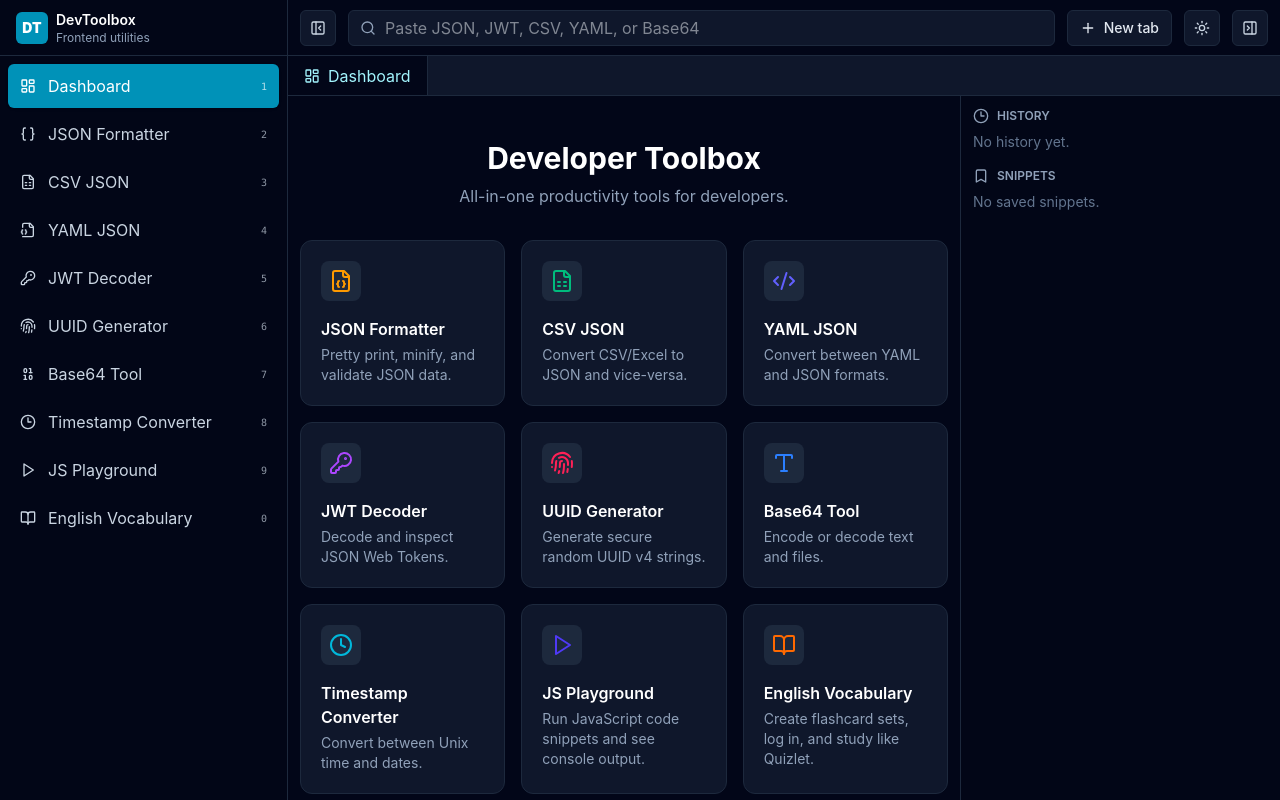
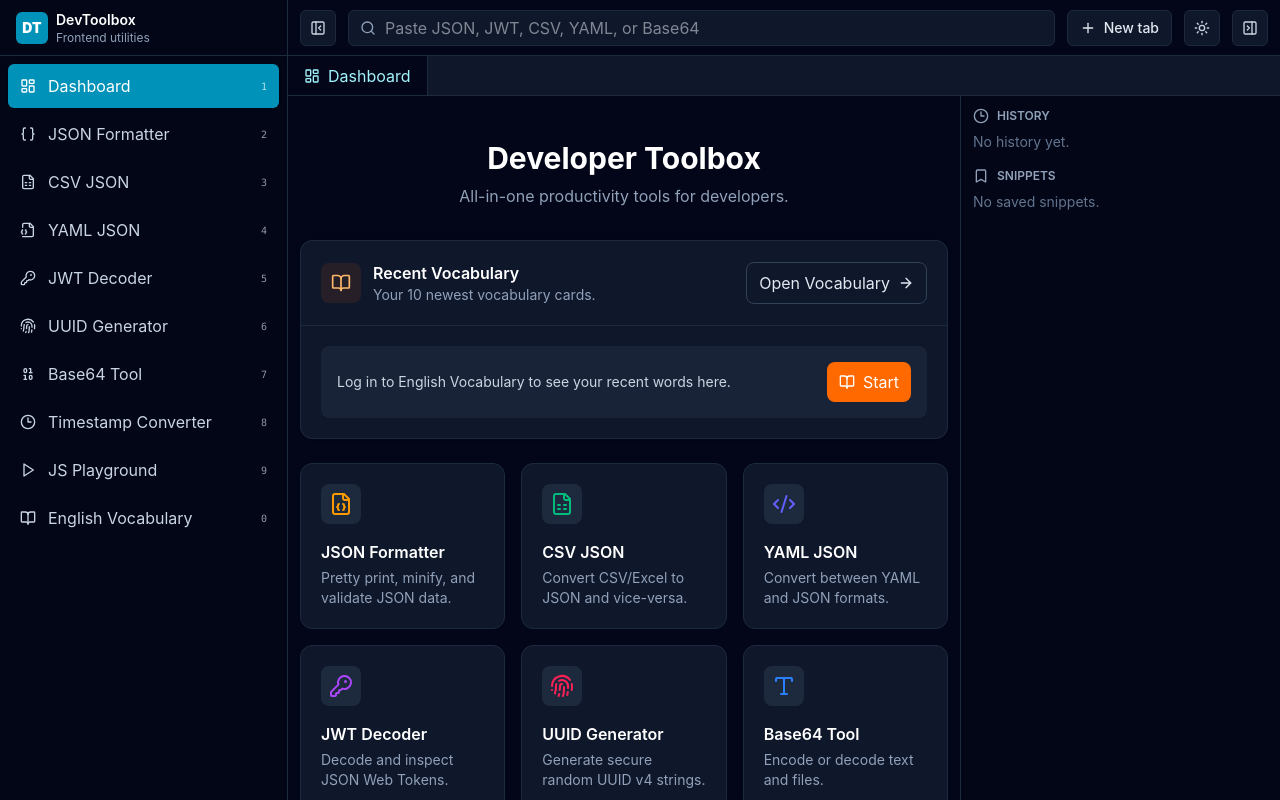
Before and after one commit to PhatKhy2022/DevToolbox, a Vue app: page / in a window 1280 px wide. Built offline with nearby package versions, Linux system fonts and the light colour scheme.

Commit message:
feat: add recent vocabulary section to Dashboard with user authentication handling

```diff
--- a/src/tools/Dashboard.vue
+++ b/src/tools/Dashboard.vue
@@ -1,20 +1,26 @@
 <script setup lang="ts">
+import { computed, onMounted } from 'vue'
 import {
   Code2,
   FileJson,
   FileSpreadsheet,
   Fingerprint,
-  Hash,
   KeyRound,
   Type,
   Clock,
   Play,
   BookOpen,
+  ArrowRight,
 } from '@lucide/vue'
+import { useVocabAuthStore } from '@/stores/vocabAuth'
+import { useVocabularyStore } from '@/stores/vocabulary'
 import { useWorkspaceStore } from '@/stores/workspace'
 import type { ToolId } from '@/types/tool'
+import type { VocabCard } from '@/types/vocabulary'
 
 const workspace = useWorkspaceStore()
+const auth = useVocabAuthStore()
+const vocabulary = useVocabularyStore()
 
 const tools = [
   { id: 'json', name: 'JSON Formatter', description: 'Pretty print, minify, and validate JSON data.', icon: FileJson, color: 'text-amber-500' },
@@ -28,8 +34,36 @@ const tools = [
   { id: 'english-vocab', name: 'English Vocabulary', description: 'Create flashcard sets, log in, and study like Quizlet.', icon: BookOpen, color: 'text-orange-500' },
 ] as const
 
+interface RecentVocabularyItem extends VocabCard {
+  deckId: string
+  deckTitle: string
+}
+
+const recentVocabulary = computed<RecentVocabularyItem[]>(() =>
+  vocabulary.decks
+    .flatMap((deck) =>
+      deck.cards.map((card) => ({
+        ...card,
+        deckId: deck.id,
+        deckTitle: deck.title,
+      })),
+    )
+    .sort((a, b) => new Date(b.createdAt).getTime() - new Date(a.createdAt).getTime())
+    .slice(0, 10),
+)
+
+onMounted(() => {
+  if (auth.isLoggedIn) {
+    vocabulary.syncForUser()
+  }
+})
+
 function selectTool(id: ToolId) {
   workspace.setTool(id)
+}
+
+function openVocabulary() {
+  workspace.setTool('english-vocab')
 }
 </script>
 
@@ -39,6 +73,74 @@ function selectTool(id: ToolId) {
       <h2 class="text-3xl font-bold text-slate-900 dark:text-white">Developer Toolbox</h2>
       <p class="mt-2 text-slate-500 dark:text-slate-400">All-in-one productivity tools for developers.</p>
     </div>
+
+    <section class="mb-6 overflow-hidden rounded-xl border border-slate-200 bg-white shadow-sm dark:border-slate-800 dark:bg-slate-900">
+      <div class="flex flex-col gap-3 border-b border-slate-200 p-5 dark:border-slate-800 sm:flex-row sm:items-center sm:justify-between">
+        <div class="flex items-center gap-3">
+          <div class="flex size-10 items-center justify-center rounded-lg bg-orange-50 text-orange-500 dark:bg-orange-500/10 dark:text-orange-300">
+            <BookOpen class="size-5" />
+          </div>
+          <div>
+            <h3 class="font-semibold text-slate-900 dark:text-white">Recent Vocabulary</h3>
+            <p class="text-sm text-slate-500 dark:text-slate-400">Your 10 newest vocabulary cards.</p>
+          </div>
+        </div>
+        <button
+          class="inline-flex items-center justify-center gap-2 rounded-lg border border-slate-200 px-3 py-2 text-sm font-medium text-slate-700 transition hover:border-orange-300 hover:text-orange-600 dark:border-slate-700 dark:text-slate-200 dark:hover:border-orange-400 dark:hover:text-orange-300"
+          @click="openVocabulary"
+        >
+          <span>Open Vocabulary</span>
+          <ArrowRight class="size-4" />
+        </button>
+      </div>
+
+      <div v-if="!auth.isLoggedIn" class="p-5">
+        <div class="flex flex-col gap-3 rounded-lg bg-slate-50 p-4 dark:bg-slate-800/70 sm:flex-row sm:items-center sm:justify-between">
+          <p class="text-sm text-slate-600 dark:text-slate-300">
+            Log in to English Vocabulary to see your recent words here.
+          </p>
+          <button
+            class="inline-flex items-center justify-center gap-2 rounded-lg bg-orange-500 px-3 py-2 text-sm font-semibold text-white transition hover:bg-orange-600"
+            @click="openVocabulary"
+          >
+            <BookOpen class="size-4" />
+            <span>Start</span>
+          </button>
+        </div>
+      </div>
+
+      <div v-else-if="recentVocabulary.length === 0" class="p-5">
+        <div class="rounded-lg border border-dashed border-slate-300 p-5 text-center dark:border-slate-700">
+          <p class="font-medium text-slate-900 dark:text-white">No vocabulary cards yet</p>
+          <p class="mt-1 text-sm text-slate-500 dark:text-slate-400">
+            Add terms in English Vocabulary and the newest cards will appear here.
+          </p>
+        </div>
+      </div>
+
+      <ul v-else class="divide-y divide-slate-100 dark:divide-slate-800">
+        <li
+          v-for="card in recentVocabulary"
+          :key="`${card.deckId}-${card.id}`"
+          class="p-5"
+        >
+          <div class="flex flex-col gap-2 sm:flex-row sm:items-start sm:justify-between">
+            <div class="min-w-0">
+              <div class="flex flex-wrap items-center gap-2">
+                <p class="font-semibold text-slate-900 dark:text-white">{{ card.term }}</p>
+                <span class="rounded-md bg-orange-50 px-2 py-1 text-xs font-medium text-orange-700 dark:bg-orange-500/10 dark:text-orange-300">
+                  {{ card.deckTitle }}
+                </span>
+              </div>
+              <p class="mt-1 text-sm text-slate-600 dark:text-slate-300">{{ card.definition }}</p>
+              <p v-if="card.example" class="mt-2 text-sm italic text-slate-500 dark:text-slate-400">
+                {{ card.example }}
+              </p>
+            </div>
+          </div>
+        </li>
+      </ul>
+    </section>
 
     <div class="grid gap-4 sm:grid-cols-2 lg:grid-cols-3">
       <button
```
